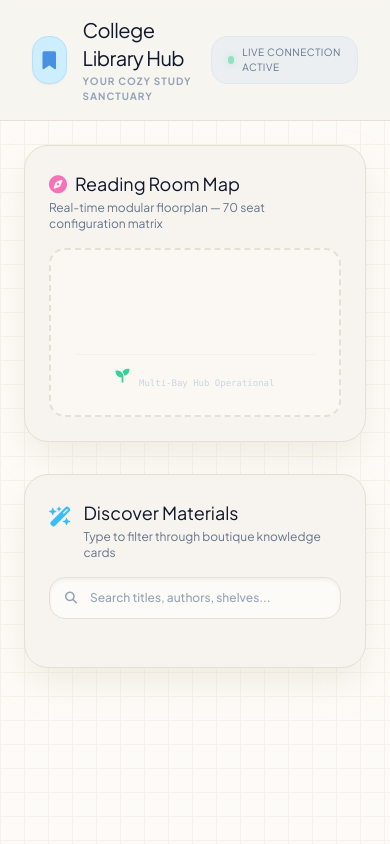
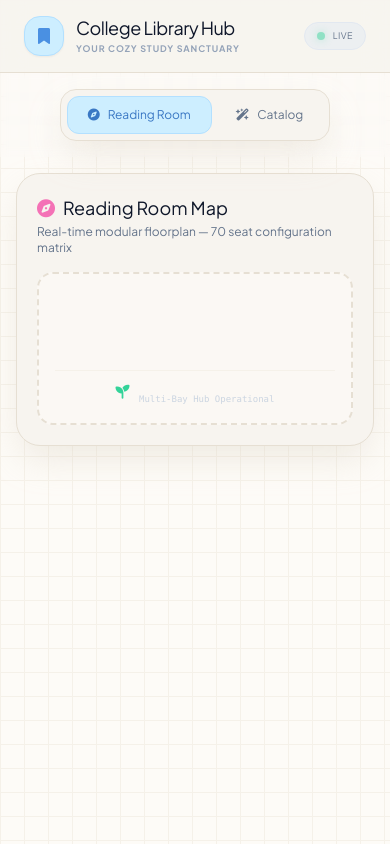
Before and after one commit to yashnagra6452y-code/college-library-hub, a plain HTML site: page 01_frontend/index.html in a window 390 px wide. Drawn offline with nearby package versions, Linux system fonts and the light colour scheme; no server answers.

Commit message:
Add files via upload

```diff
--- a/01_frontend/index.html
+++ b/01_frontend/index.html
@@ -17,7 +17,6 @@
             background-size: 24px 24px;
         }
 
-        /* Premium scrollbars for scrolling through high capacity layouts */
         ::-webkit-scrollbar { width: 6px; }
         ::-webkit-scrollbar-track { background: #F7F4EF; border-radius: 10px; }
         ::-webkit-scrollbar-thumb { background: #E6DFD3; border-radius: 10px; }
@@ -35,41 +34,48 @@
 </head>
 <body class="min-h-screen text-slate-800 antialiased selection:bg-pink-200">
 
-    <nav class="bg-[#F7F4EF]/90 backdrop-blur-md border-b border-[#E6DFD3] sticky top-0 z-50 px-8 py-4">
+    <nav class="bg-[#F7F4EF]/90 backdrop-blur-md border-b border-[#E6DFD3] sticky top-0 z-50 px-6 sm:px-8 py-4">
         <div class="max-w-7xl mx-auto flex justify-between items-center">
-            <div class="flex items-center gap-4">
-                <div class="bg-[#CDEEFF] w-12 h-12 rounded-2xl flex items-center justify-center text-[#4A90E2] shadow-sm border border-[#B3E0FF]">
-                    <i class="fa-solid fa-bookmark text-lg"></i>
+            <div class="flex items-center gap-3 sm:gap-4">
+                <div class="bg-[#CDEEFF] w-10 h-10 sm:w-12 sm:h-12 rounded-2xl flex items-center justify-center text-[#4A90E2] shadow-sm border border-[#B3E0FF]">
+                    <i class="fa-solid fa-bookmark text-base sm:text-lg"></i>
                 </div>
                 <div>
-                    <h1 class="text-xl font-800 tracking-tight text-slate-900">College Library Hub</h1>
-                    <p class="text-[10px] text-slate-400 font-bold uppercase tracking-widest mt-0.5">Your Cozy Study Sanctuary</p>
+                    <h1 class="text-lg sm:text-xl font-800 tracking-tight text-slate-900 leading-tight">College Library Hub</h1>
+                    <p class="text-[9px] sm:text-[10px] text-slate-400 font-bold uppercase tracking-widest mt-0.5">Your Cozy Study Sanctuary</p>
                 </div>
             </div>
-            <div class="bg-[#ECEFF1] border border-slate-200 px-4 py-2 rounded-2xl flex items-center gap-2">
+            <div class="bg-[#ECEFF1] border border-slate-200 px-3 py-1.5 sm:px-4 sm:py-2 rounded-2xl flex items-center gap-2">
                 <span class="w-2 h-2 rounded-full bg-emerald-400 shadow-[0_0_8px_rgba(52,211,153,0.6)] animate-pulse"></span>
-                <span class="text-[10px] font-800 text-slate-500 uppercase tracking-wider">Live Connection Active</span>
+                <span class="text-[9px] sm:text-[10px] font-800 text-slate-500 uppercase tracking-wider">Live</span>
             </div>
         </div>
     </nav>
 
-    <main class="max-w-7xl mx-auto p-6 grid grid-cols-1 lg:grid-cols-12 gap-8 relative z-10">
+    <div class="flex justify-center p-4 lg:hidden sticky top-[73px] z-40 bg-[#FDFBF7]/40 backdrop-blur-sm">
+        <div class="bg-[#F7F4EF] border border-[#E6DFD3] p-1.5 rounded-2xl flex gap-1 aesthetic-shadow">
+            <button id="toggle-seats-btn" onclick="switchMobileTab('seats')" class="px-5 py-2.5 rounded-xl text-xs font-800 transition-all duration-300 flex items-center gap-2 bg-[#CDEEFF] border border-[#B3E0FF] text-[#3A78C4]">
+                <i class="fa-solid fa-compass"></i> Reading Room
+            </button>
+            <button id="toggle-books-btn" onclick="switchMobileTab('books')" class="px-5 py-2.5 rounded-xl text-xs font-800 transition-all duration-300 flex items-center gap-2 text-slate-500 hover:text-slate-800">
+                <i class="fa-solid fa-wand-magic-sparkles"></i> Catalog
+            </button>
+        </div>
+    </div>
 
-        <div class="lg:col-span-5 space-y-6">
-            <div class="bg-[#F7F4EF] border border-[#E6DFD3] p-6 rounded-3xl aesthetic-shadow relative overflow-hidden">
-                <div class="mb-4 flex justify-between items-center">
-                    <div>
-                        <h2 class="text-lg font-800 text-slate-900 flex items-center gap-2">
-                            <i class="fa-solid fa-compass text-pink-400"></i> Reading Room Map
-                        </h2>
-                        <p class="text-xs text-slate-500 mt-0.5">Real-time modular floorplan — 70 seat configuration matrix</p>
-                    </div>
+    <main class="max-w-7xl mx-auto p-4 sm:p-6 grid grid-cols-1 lg:grid-cols-12 gap-8 relative z-10">
+
+        <div id="seats-panel" class="lg:col-span-5 space-y-6 block transition-all duration-300">
+            <div class="bg-[#F7F4EF] border border-[#E6DFD3] p-5 sm:p-6 rounded-3xl aesthetic-shadow relative overflow-hidden">
+                <div class="mb-4">
+                    <h2 class="text-lg font-800 text-slate-900 flex items-center gap-2">
+                        <i class="fa-solid fa-compass text-pink-400"></i> Reading Room Map
+                    </h2>
+                    <p class="text-xs text-slate-500 mt-0.5">Real-time modular floorplan — 70 seat configuration matrix</p>
                 </div>
 
-                <div class="border-2 border-dashed border-[#E6DFD3] rounded-2xl p-6 bg-[#FDFBF7]/60 relative max-h-[520px] overflow-y-auto select-none space-y-12 flex flex-col items-center">
-
+                <div class="border-2 border-dashed border-[#E6DFD3] rounded-2xl p-4 sm:p-6 bg-[#FDFBF7]/60 relative max-h-[520px] overflow-y-auto select-none space-y-12 flex flex-col items-center">
                     <div id="library-bays-container" class="w-full space-y-16 py-4 flex flex-col items-center"></div>
-
                     <div class="w-full text-center text-slate-300 font-mono text-[9px] pt-4 border-t border-[#F5F1E9]">
                         <i class="fa-solid fa-seedling text-emerald-400 text-sm animate-bounce mr-1"></i> Multi-Bay Hub Operational
                     </div>
@@ -77,8 +83,8 @@
             </div>
         </div>
 
-        <div class="lg:col-span-7 space-y-6">
-            <div class="bg-[#F7F4EF] border border-[#E6DFD3] p-6 rounded-3xl aesthetic-shadow">
+        <div id="books-panel" class="lg:col-span-7 space-y-6 hidden lg:block transition-all duration-300">
+            <div class="bg-[#F7F4EF] border border-[#E6DFD3] p-5 sm:p-6 rounded-3xl aesthetic-shadow">
                 <div class="flex flex-col sm:flex-row sm:items-center justify-between gap-4 mb-6">
                     <div class="flex gap-3">
                         <div class="mt-1 text-sky-400"><i class="fa-solid fa-wand-magic-sparkles text-xl"></i></div>
@@ -110,7 +116,35 @@
         });
 
         // =========================================================================
-        // 🪑 PROGRAMMATIC MULTI-BAY CLUSTER MATRIX GENERATOR
+        // 📱 MOBILE VIEW NAVIGATION CONTROLLER SWITCH ROUTINE
+        // =========================================================================
+        function switchMobileTab(tab) {
+            const seatsPanel = document.getElementById('seats-panel');
+            const booksPanel = document.getElementById('books-panel');
+            const seatsBtn = document.getElementById('toggle-seats-btn');
+            const booksBtn = document.getElementById('toggle-books-btn');
+
+            if (tab === 'seats') {
+                seatsPanel.classList.remove('hidden');
+                seatsPanel.classList.add('block');
+                booksPanel.classList.remove('block');
+                booksPanel.classList.add('hidden');
+
+                seatsBtn.className = "px-5 py-2.5 rounded-xl text-xs font-800 transition-all duration-300 flex items-center gap-2 bg-[#CDEEFF] border border-[#B3E0FF] text-[#3A78C4]";
+                booksBtn.className = "px-5 py-2.5 rounded-xl text-xs font-800 transition-all duration-300 flex items-center gap-2 text-slate-500 hover:text-slate-800";
+            } else {
+                seatsPanel.classList.remove('block');
+                seatsPanel.classList.add('hidden');
+                booksPanel.classList.remove('hidden');
+                booksPanel.classList.add('block');
+
+                booksBtn.className = "px-5 py-2.5 rounded-xl text-xs font-800 transition-all duration-300 flex items-center gap-2 bg-[#CDEEFF] border border-[#B3E0FF] text-[#3A78C4]";
+                seatsBtn.className = "px-5 py-2.5 rounded-xl text-xs font-800 transition-all duration-300 flex items-center gap-2 text-slate-500 hover:text-slate-800";
+            }
+        }
+
+        // =========================================================================
+        // 🪑 MULTI-BAY GENERATION LOOPS
         // =========================================================================
         async function fetchLiveHighCapacitySeats() {
             try {
@@ -119,38 +153,34 @@
                 const mainContainer = document.getElementById('library-bays-container');
                 mainContainer.innerHTML = '';
 
-                // Group seats programmatically into clusters of 10 seats per desk workbench
                 const seatsPerTable = 10;
                 const totalTables = Math.ceil(seats.length / seatsPerTable);
 
-                // Spatial coordinates relative to a single table box for a balanced layout profile
                 const relativeChairCoordinates = [
-                    { top: '8%',  left: '-40px' },   // Chair 1 (Left row)
-                    { top: '26%', left: '-40px' },   // Chair 2
-                    { top: '44%', left: '-40px' },   // Chair 3
-                    { top: '62%', left: '-40px' },   // Chair 4
-                    { top: '80%', left: '-40px' },   // Chair 5
-                    { top: '8%',  right: '-40px' },  // Chair 6 (Right row)
-                    { top: '26%', right: '-40px' },  // Chair 7
-                    { top: '44%', right: '-40px' },  // Chair 8
-                    { top: '62%', right: '-40px' },  // Chair 9
-                    { top: '80%', right: '-40px' }   // Chair 10
+                    { top: '8%',  left: '-40px' },
+                    { top: '26%', left: '-40px' },
+                    { top: '44%', left: '-40px' },
+                    { top: '62%', left: '-40px' },
+                    { top: '80%', left: '-40px' },
+                    { top: '8%',  right: '-40px' },
+                    { top: '26%', right: '-40px' },
+                    { top: '44%', right: '-40px' },
+                    { top: '62%', right: '-40px' },
+                    { top: '80%', right: '-40px' }
                 ];
 
                 for (let t = 0; t < totalTables; t++) {
                     const tableWrapper = document.createElement('div');
-                    tableWrapper.className = "wood-grain w-52 h-80 rounded-3xl relative flex items-center justify-center shrink-0 mb-4 animate-fade-in";
+                    tableWrapper.className = "wood-grain w-52 h-80 rounded-3xl relative flex items-center justify-center shrink-0 mb-4";
 
                     tableWrapper.innerHTML = `
                         <div class="absolute inset-y-0 w-[2px] bg-[#DDBB97]/50 left-1/2 -translate-x-1/2 pointer-events-none"></div>
                         <div class="absolute inset-x-0 h-[2px] bg-[#DDBB97]/50 top-1/2 -translate-y-1/2 pointer-events-none"></div>
-
                         <div class="text-[8px] font-900 text-[#8B6B4F] uppercase tracking-widest bg-[#FDFBF7]/95 px-3 py-1.5 rounded-full border border-[#DDBB97]/40 z-10 shadow-sm font-mono select-none">
                             Study Section ${String.fromCharCode(65 + t)}
                         </div>
                     `;
 
-                    // Slice the database response array into segments matching this workspace table index scope
                     const tableSeatsSlice = seats.slice(t * seatsPerTable, (t + 1) * seatsPerTable);
 
                     tableSeatsSlice.forEach((seat, idx) => {
@@ -179,11 +209,11 @@
 
                     mainContainer.appendChild(tableWrapper);
                 }
-            } catch (error) { console.error("High Capacity matrix pull loop block split fault:", error); }
+            } catch (error) { console.error(error); }
         }
 
         // =========================================================================
-        // 📚 INTUITIVE DISCOVERY CATALOG ENGINE
+        // 📚 CATALOG RETRIEVAL LOOPS
         // =========================================================================
         async function fetchLiveBooksCatalog(searchQuery = '') {
             try {
@@ -211,7 +241,6 @@
                 books.forEach(book => {
                     const available = book.is_available;
                     const card = document.createElement('div');
-
                     card.className = "bg-[#FDFBF7] border border-[#E6DFD3] pt-7 px-5 pb-5 rounded-2xl flex flex-col justify-between hover:border-[#CBD5E1] hover:-translate-y-1 hover:shadow-2xl transition-all duration-300 group relative overflow-hidden bg-gradient-to-b from-[#FDFBF7] to-[#F7F4EF]/30 aesthetic-shadow";
 
                     card.innerHTML = `
@@ -220,13 +249,11 @@
                         }">
                             <span>${available ? 'OK' : 'OUT'}</span>
                         </div>
-
                         <div>
                             <span class="text-[8px] uppercase tracking-widest font-800 text-slate-400 font-mono bg-[#ECEFF1] px-2 py-0.5 rounded">Catalog Asset</span>
                             <h3 class="font-800 text-slate-900 text-sm mt-2.5 mb-1 group-hover:text-[#4A90E2] transition-colors leading-snug pr-6 tracking-tight">${book.title}</h3>
                             <p class="text-xs text-slate-500 font-medium">By ${book.author}</p>
                         </div>
-
                         <div class="flex items-center justify-between pt-4 border-t border-[#F5F1E9] mt-5">
                             <span class="text-[9px] bg-[#FDFBF7] border border-[#E6DFD3] font-bold rounded-xl px-3 py-1 text-slate-600 flex items-center gap-1.5 shadow-inner">
                                 <i class="fa-solid fa-map-pin text-[#4A90E2]/60"></i> ${book.shelf_location}
@@ -238,21 +265,16 @@
                     `;
                     container.appendChild(card);
                 });
-            } catch (error) { console.error("Catalog execution query fault loop:", error); }
+            } catch (error) { console.error(error); }
         }
 
         let searchTimeout;
         function executeLiveSearch() {
             clearTimeout(searchTimeout);
             const query = document.getElementById('catalog-search').value.trim();
-            searchTimeout = setTimeout(() => {
-                fetchLiveBooksCatalog(query);
-            }, 250);
+            searchTimeout = setTimeout(() => { fetchLiveBooksCatalog(query); }, 250);
         }
 
-        // =========================================================================
-        // 🔌 REACTION EVENT BROADCAST CHANNELS SOCKET MAPS
-        // =========================================================================
         socket.on('seatUpdated', () => { fetchLiveHighCapacitySeats(); });
         socket.on('bookUpdated', () => {
             const currentQuery = document.getElementById('catalog-search').value.trim();
```
